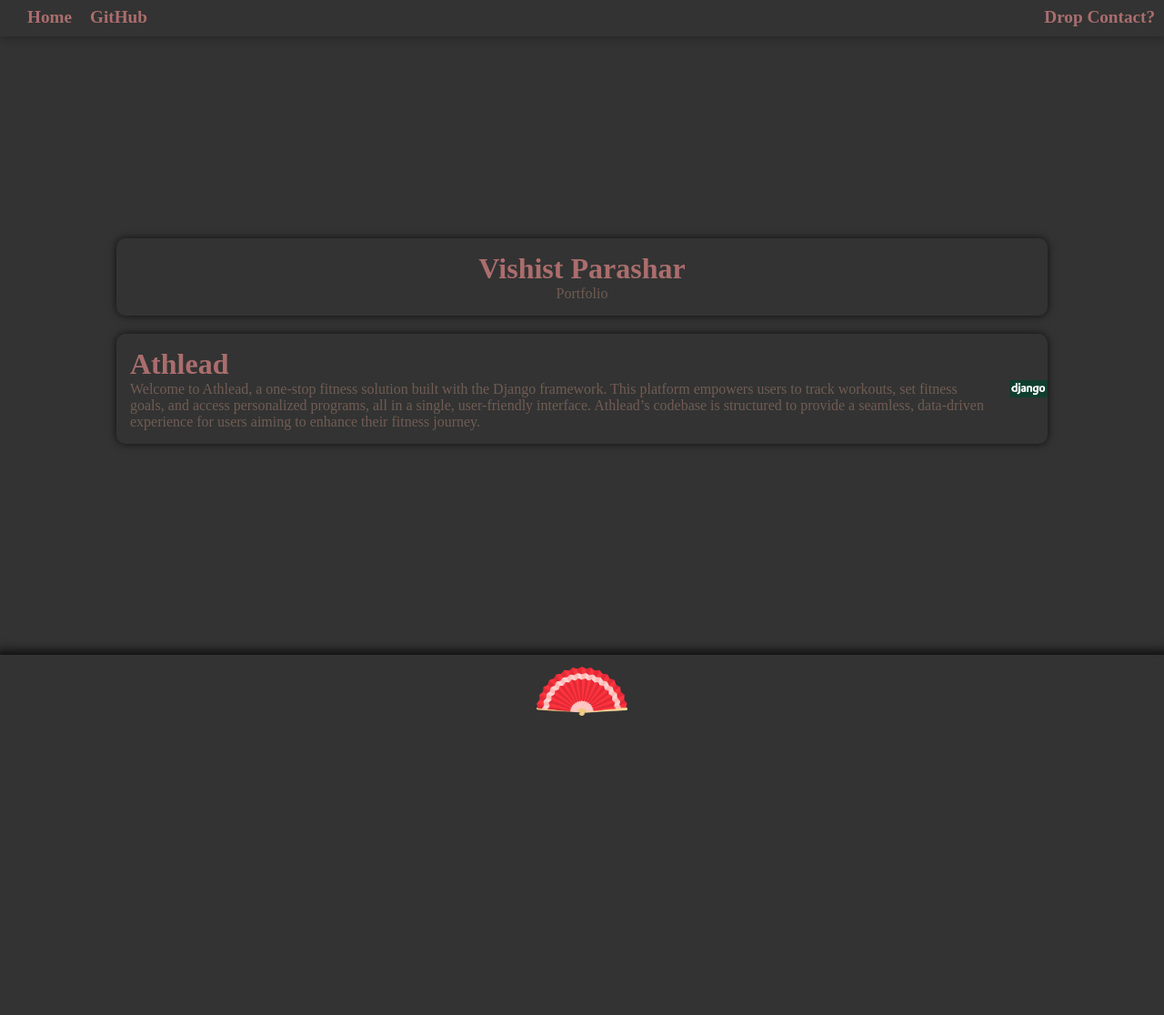
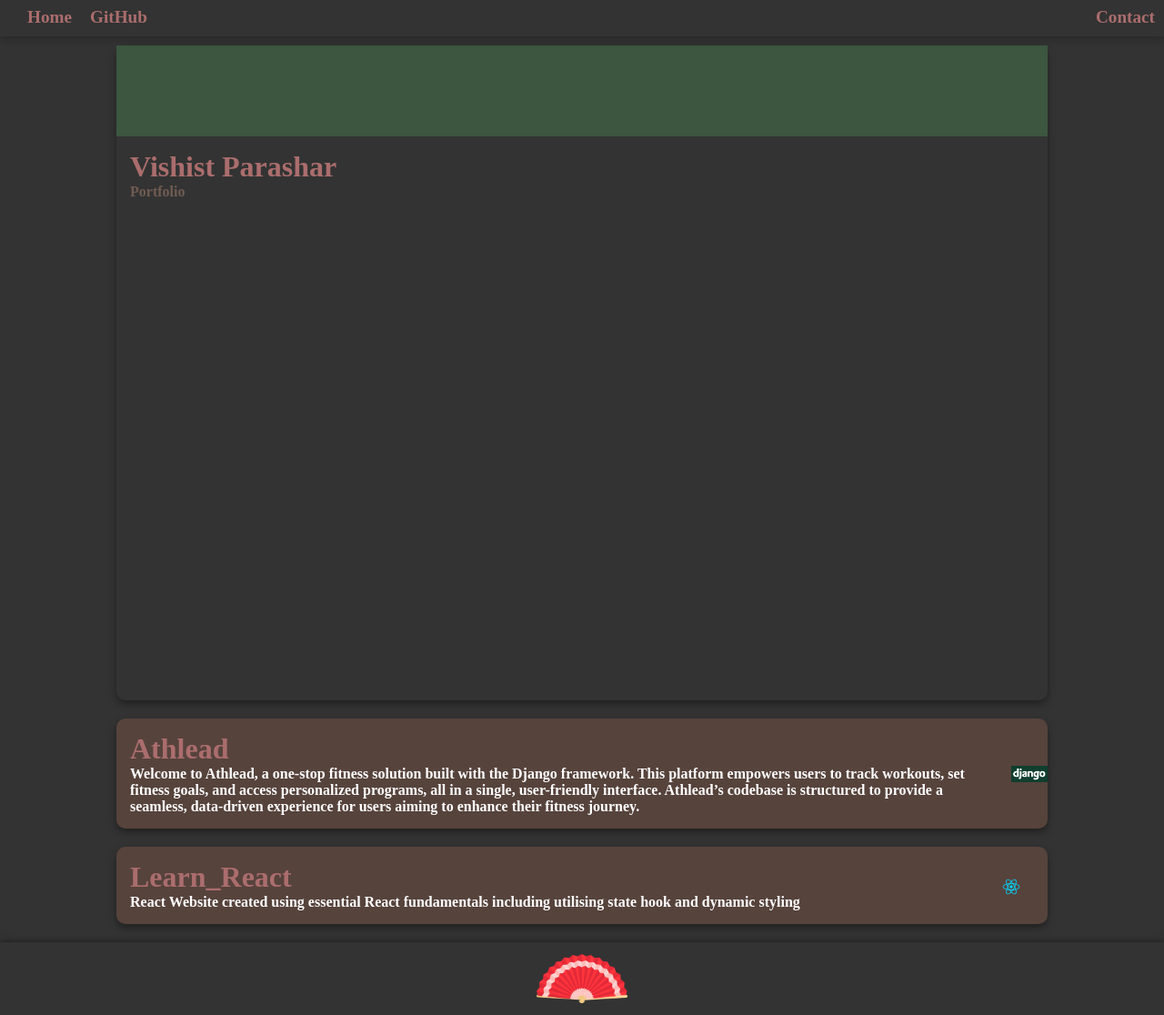
Before and after one commit to devKafkaesque/Portfolio, a Django app: page / in a window 1280 px wide. Shown: the whole page at 91% size. Before the commit the page ends 787 px from the top, so only its background shows below. Run offline with Django 5.2, Linux system fonts and the light colour scheme.

Commit message:
added Learn_React Project
Signed-off-by: invisGhoul420 <parasharvishist@gmail.com>

```diff
--- a/static/css/index.css
+++ b/static/css/index.css
@@ -1,22 +1,32 @@
-
+/* 1. Root Variables */
 :root {
     --main-background: #333;
+    --primary-color: #ab6d6d;
+    --secondary-color: #705C53;
+    --hover-color: rgba(101, 74, 64, 0.7);
+    --text-hover-color: rgba(151, 173, 31, 0.7);
+    --whiite: white;
+    --greeen: rgba(64, 101, 71, 0.7);
 }
 
+/* 2. Reset and Global Styles */
 * {
     margin: 0;
     padding: 0;
     box-sizing: border-box;
+    transition: ease-in 0.4s;
 }
 
+/* 3. Body and Layout Containers */
 body {
-    background-color: #333;
+    background-color: var(--main-background);
     display: flex;
     flex-direction: column;
     min-height: 100vh;
     width: 100vw;
     overflow-x: hidden;
     padding-top: 5vh;
+    font-weight: bold;
 }
 
 .div-container {
@@ -28,6 +38,7 @@ body {
     flex-direction: column;
 }
 
+/* 4. Navigation Bar */
 .navbar {
     display: flex;
     height: 5vh;
@@ -35,7 +46,7 @@ body {
     justify-content: space-between;
     align-items: center;
     padding: 10px 20px;
-    background-color: #333;
+    background-color: var(--main-background);
     box-shadow: 0 4px 8px 0 rgba(0, 0, 0, 0.2);
     position: fixed;
     top: 0;
@@ -56,14 +67,14 @@ body {
 
 .navbar ul li label {
     text-decoration: none;
-    color: #ab6d6d;
+    color: var(--primary-color);
     font-size: 1.2rem;
     font-weight: 600;
     user-select: none;
 }
 
 .navbar ul li label:hover {
-    color: #B7B7B7;
+    color: var(--hover-color);
     cursor: pointer;
 }
 
@@ -72,6 +83,7 @@ body {
     right: 0;
 }
 
+/* 5. Containers */
 .container {
     display: flex;
     height: fit-content;
@@ -81,84 +93,109 @@ body {
     align-items: center;
     border: none;
     border-radius: 10px;
-    box-shadow: 0 0 10px 0 rgba(0, 0, 0, 0.7);
-    justify-content: center;
-    /*background-color: #333;*/
+    box-shadow: 0 4px 8px 0 rgba(0, 0, 0, 0.38);
+    justify-content: flex-start;
 }
 
 .text-container {
-    display: inline-block;
-    align-items: center;
-    justify-content: center;
+    justify-self: flex-start;
+    align-self: flex-start;
     padding: 15px;
 }
 
+.container-comp {
+    display: flex;
+    position: relative;
+    background-color: var(--greeen);
+    align-self: flex-start;
+    justify-self: flex-start;
+    height: 100px;
+    width: 100%;
+}
+
+/* 6. Specific Container Styles */
+#first-container {
+    display: flex;
+    height: 90vh;
+    flex-direction: column;
+    position: relative;
+    margin: 10px;
+}
+
+#first-container p {
+    color: var(--secondary-color);
+}
+
+#second-container, #third-container {
+    position: relative;
+    margin: 10px auto;
+    transition: transform ease-in 0.4s;
+    background-color: var(--hover-color);
+}
+
+#second-container:hover, #third-container:hover {
+    transform: scale(1.05);
+}
+
+#second-container:active, #third-container:active {
+    transform: scale(1);
+    background-color: var(--hover-color);
+    transition: transform ease-in 0.15s;
+}
+
+/* 7. Text and Typography */
 .container h1 {
-    color: #ab6d6d;
+    color: var(--primary-color);
     user-select: none;
 }
 
 .container p {
-    color: #705C53;
-    justify-self: center;
+    color: var(--whiite);
     user-select: none;
 }
 
-#first-container {
-    position: relative;
-    margin: 10px auto;
-    transition: transform ease-in 0.4s;
+a {
+    text-decoration: none;
+    color: var(--primary-color);
 }
 
-#first-container:hover {
-    transform: scale(1.05);
-
+a:hover {
+    color: var(--text-hover-color);
 }
 
-#first-container:active {
-    transform: scale(1);
-    transition: transform ease-in 0.15s;
-}
-
-
-#second-container {
-    position: relative;
-    margin: 10px;
-}
-
+/* 8. Footer */
 .footer {
     width: 100vw;
     height: 10vh;
-    background-color: #333;
-    color: white;
+    background-color: var(--main-background);
+    color: var(--whiite);
     display: flex;
     justify-content: center;
     align-items: center;
     flex-direction: column;
     text-align: center;
-    box-shadow: 0 0 10px 5px rgba(0, 0, 0, 0.7);
+    box-shadow: 0 0 8px 0 rgba(0, 0, 0, 0.5);
     padding: 10px;
-    bottom: 0;
-    z-index: 100;
     margin-top: 10px;
 }
 
 .footer p {
     margin: 5px 0;
     font-size: 1rem;
-    color: #ab6d6d;
+    color: var(--primary-color);
 }
 
 .footer a {
     text-decoration: none;
-    color: #ab6d6d;
+    color: var(--primary-color);
     font-weight: 600;
 }
 
 .footer a:hover {
-    color: #F5F5F7;
+    color: var(--text-hover-color);
 }
 
+/* 9. Animations and Effects */
 #jap_fan {
     display: inline-flex;
     background-repeat: no-repeat;
@@ -185,6 +222,18 @@ body {
     background-position: center;
     background-repeat: no-repeat;
     align-self: center;
+    justify-self: flex-end;
     top: 12.5vh;
     transition: ease-out 0.5s;
 }
+
+#react_logo {
+    position: absolute;
+    right: -1%;
+    top: 40%;
+    height: 20px;
+    background-size: contain;
+    background-position: center;
+    background-repeat: no-repeat;
+    align-self: center;
+}
--- a/static/js/container-dropdown.js
+++ b/static/js/container-dropdown.js
@@ -1,6 +1,20 @@
 let dj = document.getElementsByClassName('container-pointer')[0];
-let Athlead = document.getElementById('first-container');
+let react = document.getElementsByClassName('container-pointer')[1];
+let Athlead = document.getElementById('second-container');
+let learn_react = document.getElementById('third-container');
 
+learn_react.addEventListener('click',function () {
+
+});
+
+learn_react.addEventListener('mouseover', function () {
+    react.style.transform = 'scale(2.3)';
+    react.style.borderRadius = '50%';
+});
+
+learn_react.addEventListener('mouseout', function () {
+    react.style.transform = 'scale(1)';
+});
 
 Athlead.addEventListener('mouseover', function () {
     dj.style.transform = 'scale(2.3) rotate(-90deg) translateY(-10%)';
--- a/templates/index.html
+++ b/templates/index.html
@@ -11,25 +11,27 @@
 <nav class="navbar">
     <ul>
         <li id="nav-home">
-            <label>Home</label>
+            <label><a href="#">Home</a></label>
         </li>
         <li id="nav-github">
-            <label>GitHub</label>
+            <label><a href="#">GitHub</a></label>
         </li>
         <li id="nav-contact">
-            <label>Drop Contact?</label>
+            <label><a href="#">Contact</a></label>
         </li>
     </ul>
 </nav>
 
 <div class="div-container">
-    <div class="container" id="second-container">
+    <div class="container" id="first-container">
+        <div class="container-comp" id="game-1"></div>
         <div class="text-container">
             <h1>Vishist Parashar</h1>
             <p>Portfolio</p>
         </div>
+
     </div>
-    <div class="container" id="first-container">
+    <div class="container" id="second-container">
         <div class="text-container">
             <h1>Athlead</h1>
             <p>Welcome to Athlead, a one-stop fitness solution built with the Django framework.
@@ -39,11 +41,23 @@
         </div>
         <div class="container-pointer" style="background-image: url({% static 'images/django.png' %})"></div>
     </div>
+    <div class="container" id="third-container">
+        <div class="text-container">
+            <h1>Learn_React</h1>
+            <p>React Website created using essential React fundamentals including utilising state hook and dynamic
+                styling</p>
+        </div>
+        <div id='react_logo' class="container-pointer"
+             style="background-image: url({% static 'images/react_logo.png' %})"></div>
+    </div>
 </div>
+
 
 <div class="footer">
     <div id="jap_fan" style="background-image: url({% static 'images/japanese_fan.png' %})"></div>
 </div>
+
+
 <script src="{% static 'js/index.js' %}"></script>
 <script src="{% static 'js/fan.js' %}"></script>
 <script src="{% static 'js/container-dropdown.js' %}"></script>
```
Also changed, not shown: static/images/react_logo.png (added), static/js/fan.js (line endings or trailing spaces).
